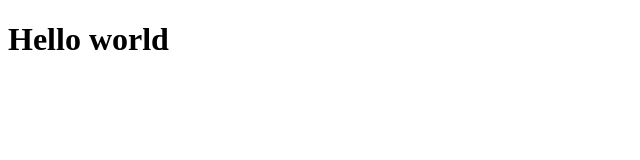
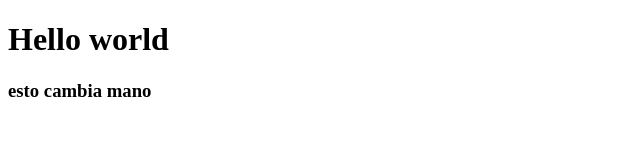
Before and after one commit to Sebakite272/Wenak, a plain HTML site: page index.html in a window 1280 px wide. Shown: the whole page, without its empty margins (0-640 px from the left). Drawn offline with Linux system fonts and the light colour scheme.

Commit message:
Update index.html
cambio now

```diff
--- a/index.html
+++ b/index.html
@@ -13,4 +13,6 @@
      </body>
 
 
+     <h3>esto cambia mano</h3>
+
 </html>
```
